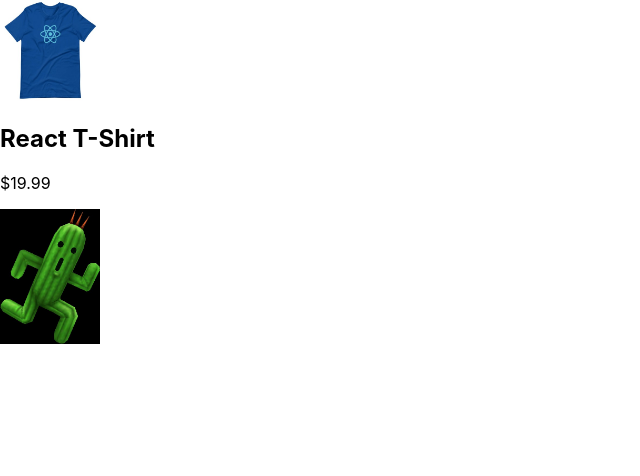
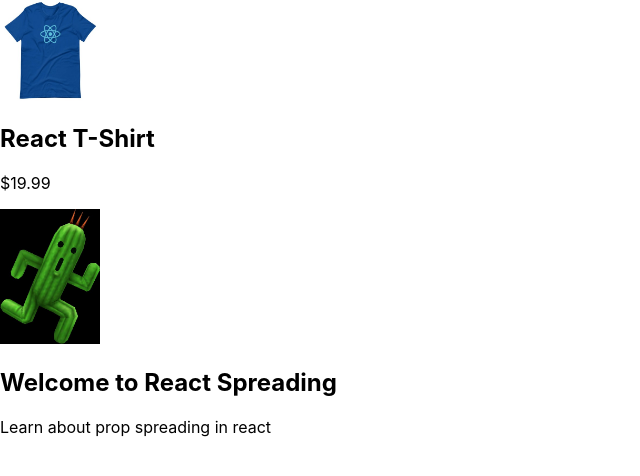
Before and after one commit to HelgeSte/LiL_React-with-styled-components, a React (Create React App) app in the folder my-app/: page / in a window 1280 px wide. Shown: the top 476 px of the page, without its empty margins (0-640 px from the left). Built offline with nearby package versions, Linux system fonts and the light colour scheme.

Commit message:
Auto stash before merge of "3-1-intro-to-props" and "main"
commit before merge

```diff
--- a/my-app/src/App.js
+++ b/my-app/src/App.js
@@ -1,10 +1,12 @@
 import './App.css';
 import ProductDetails from './examples/ProductDetails';
+import Parent from './examples/Parent';
 
 function App() {
   return (
     <div>
       <ProductDetails />
+      <Parent />
     </div>
   );
 }
--- /dev/null
+++ b/my-app/src/examples/Parent.js
@@ -0,0 +1,17 @@
+import React from "react";
+import SpreadPropsComponent from "./SpreadPropsComponent";
+
+const Parent = () => {
+
+    const propsObject = {
+        heading: 'Welcome to React Spreading',
+        description: 'Learn about prop spreading in react',
+    }
+    return (
+        <>
+            <SpreadPropsComponent {...propsObject} />
+        </>
+    );
+};
+
+export default Parent;
--- /dev/null
+++ b/my-app/src/examples/SpreadPropsComponent.js
@@ -0,0 +1,20 @@
+import React from "react";
+import PropTypes from "prop-types";
+
+const SpreadPropsComponent = (props) => {
+    return (
+        <>
+            <div>
+                <h2>{props.heading}</h2>
+                <p>{props.description}</p>
+            </div>
+        </>
+    );
+};
+
+SpreadPropsComponent.propTypes = {
+    heading: PropTypes.string.isRequired,
+    description: PropTypes.string.isRequired,
+};
+
+export default SpreadPropsComponent;
```
